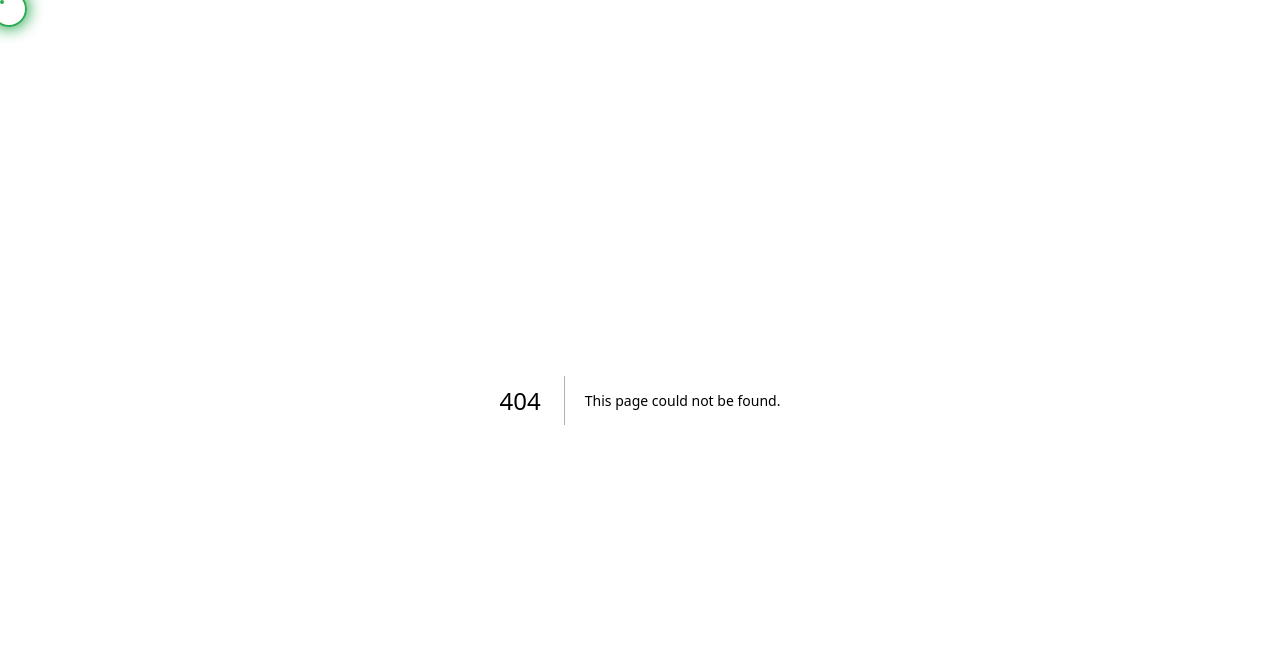
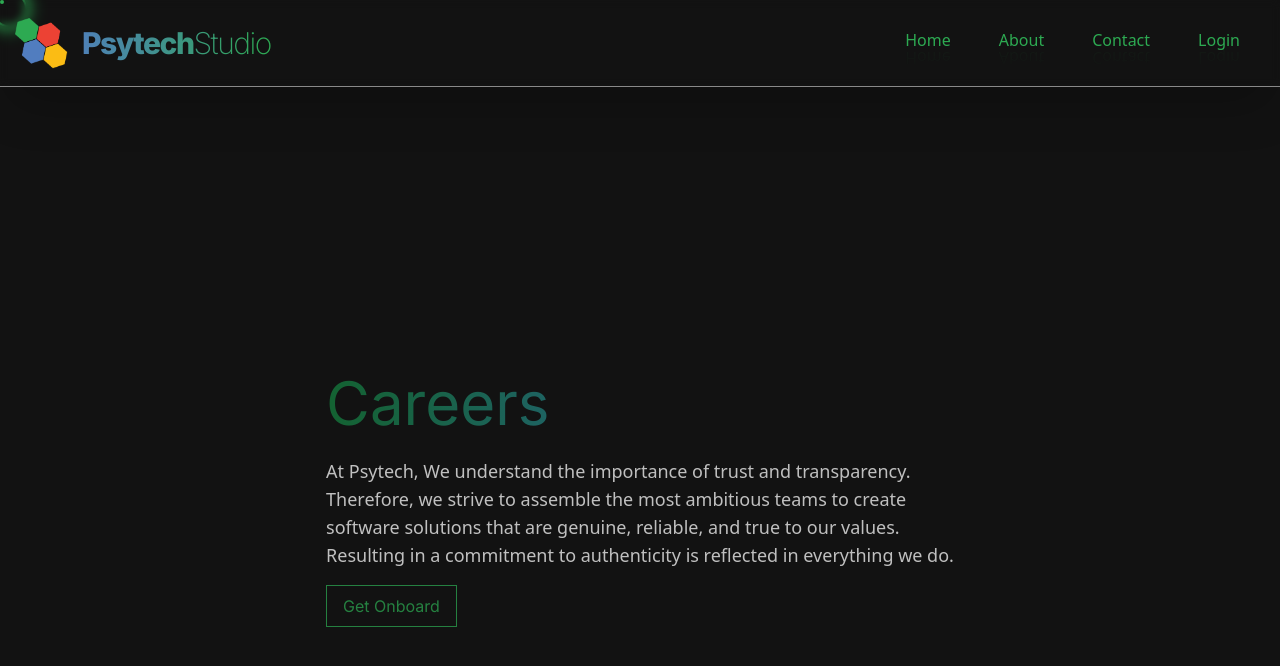
Before and after one commit to christiaan-fourie/psytech, a Next.js app: page /company/careers in a window 1280 px wide. Before the commit this address had no page. Shown: the top 666 px of the page. Built offline with nearby package versions, Linux system fonts and the light colour scheme.

Commit message:
Create page.jsx

```diff
--- /dev/null
+++ b/app/company/careers/page.jsx
@@ -0,0 +1,65 @@
+import Header from '@/components/Header/Header'
+import React from 'react'
+
+const Careers = () => {
+  return (
+    <div>
+      <Header />
+        <div className='pt-24'>
+            <div className=''>
+                <div className='flex h-screen justify-center'>
+                    <div className='flex flex-col md:flex-row items-center animate-pulse'>
+                        <div>
+                            <h1 className='text-6xl my-6 bg-clip-text text-transparent bg-gradient-to-r from-green-700 to-blue-500'>Careers</h1>
+                            <p className='font-sans font-light text-lg'>
+                                At Psytech, We understand the importance of trust and transparency. <br /> Therefore, we strive to assemble the most ambitious teams to create <br />software solutions that are genuine, reliable, and true to our values. <br /> Resulting in a commitment to authenticity is reflected in everything we do.
+                            </p>
+                            <button className='border border-[#2daa52] text-[#2daa52] my-4 py-2 px-4'>Get Onboard</button>
+                        </div>
+                    </div>
+
+                </div>
+                {/* <h1 className='text-6xl text-center py-6 border-t border-green-700 bg-clip-text text-transparent bg-gradient-to-r from-green-700 to-blue-500'>Culture</h1> */}
+                {/* Our Culture */}
+                {/* <div className='flex justify-center p-12 bg-green-300'>
+                    <div className='flex flex-col md:flex-row items-center'>
+                        <div className='text-center'>
+
+                            <div className='flex flex-col md:flex-row gap-4'>
+                                <div className='bg-neutral-950 p-4'>
+                                    <h1 className='text-4xl my-4 bg-clip-text text-transparent bg-gradient-to-r from-green-700 to-blue-500'>Collaboration</h1>
+                                    <p>Encouraging teamwork and open communication among employees fosters creativity and problem-solving.</p>
+                                </div>
+                                <div className='bg-neutral-950 p-4'>
+                                    <h1 className='text-4xl my-4 bg-clip-text text-transparent bg-gradient-to-r from-green-700 to-blue-500'>Innovation</h1>
+                                    <p>Nurturing a culture that values and rewards creativity and innovative thinking can lead to groundbreaking solutions.</p>
+                                </div>
+                                <div className='bg-neutral-950 p-4'>
+                                    <h1 className='text-4xl my-4 bg-clip-text text-transparent bg-gradient-to-r from-green-700 to-blue-500'>Continuous Learning</h1>
+                                    <p>Supporting ongoing professional development and learning opportunities helps employees stay updated with the latest trends and technologies.</p>
+                                </div>
+                            </div>
+                            <div className='flex flex-col md:flex-row gap-4 mt-4'>
+                                <div className='bg-neutral-950 p-4'>
+                                    <h1 className='text-4xl my-4 bg-clip-text text-transparent bg-gradient-to-r from-green-700 to-blue-500'>Diversity & Inclusion</h1>
+                                    <p>Embracing diversity and creating an inclusive environment leads to a richer mix of perspectives, which can enhance creativity and productivity.</p>
+                                </div>
+                                <div className='bg-neutral-950 p-4'>
+                                    <h1 className='text-4xl my-4 bg-clip-text text-transparent bg-gradient-to-r from-green-700 to-blue-500'>Work-Life Balance</h1>
+                                    <p>Promoting a healthy work-life balance ensures employee well-being and helps maintain long-term productivity.</p>
+                                </div>
+                                <div className='bg-neutral-950 p-4'>
+                                    <h1 className='text-4xl my-4 bg-clip-text text-transparent bg-gradient-to-r from-green-700 to-blue-500'>Agile Mindset</h1>
+                                    <p>Adopting an agile mindset allows the company to adapt quickly to changing market demands and deliver high-quality products efficiently.</p>
+                                </div>
+                            </div>
+                        </div>
+                    </div>
+                </div> */}
+            </div>
+        </div>
+    </div>
+  )
+}
+
+export default Careers
```
